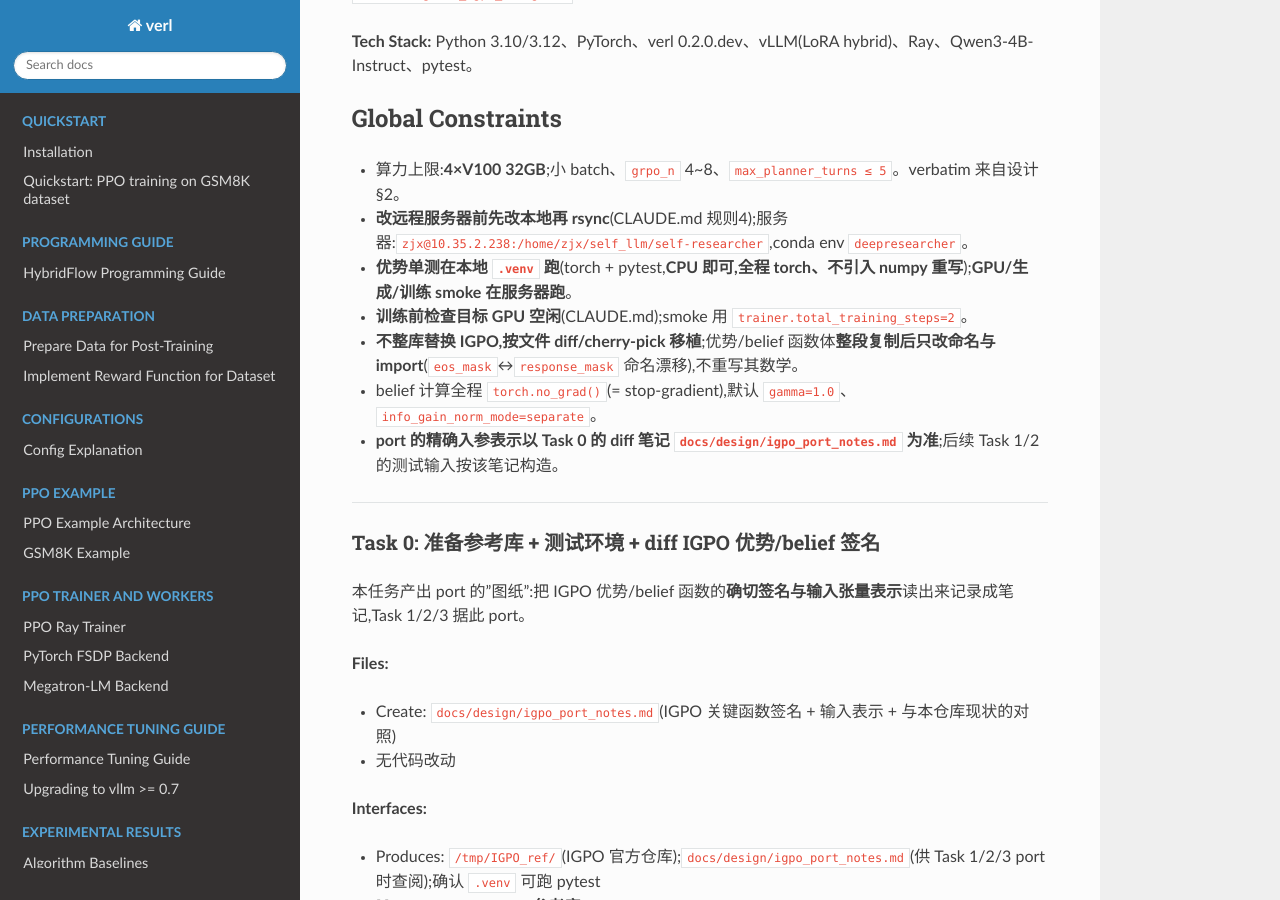
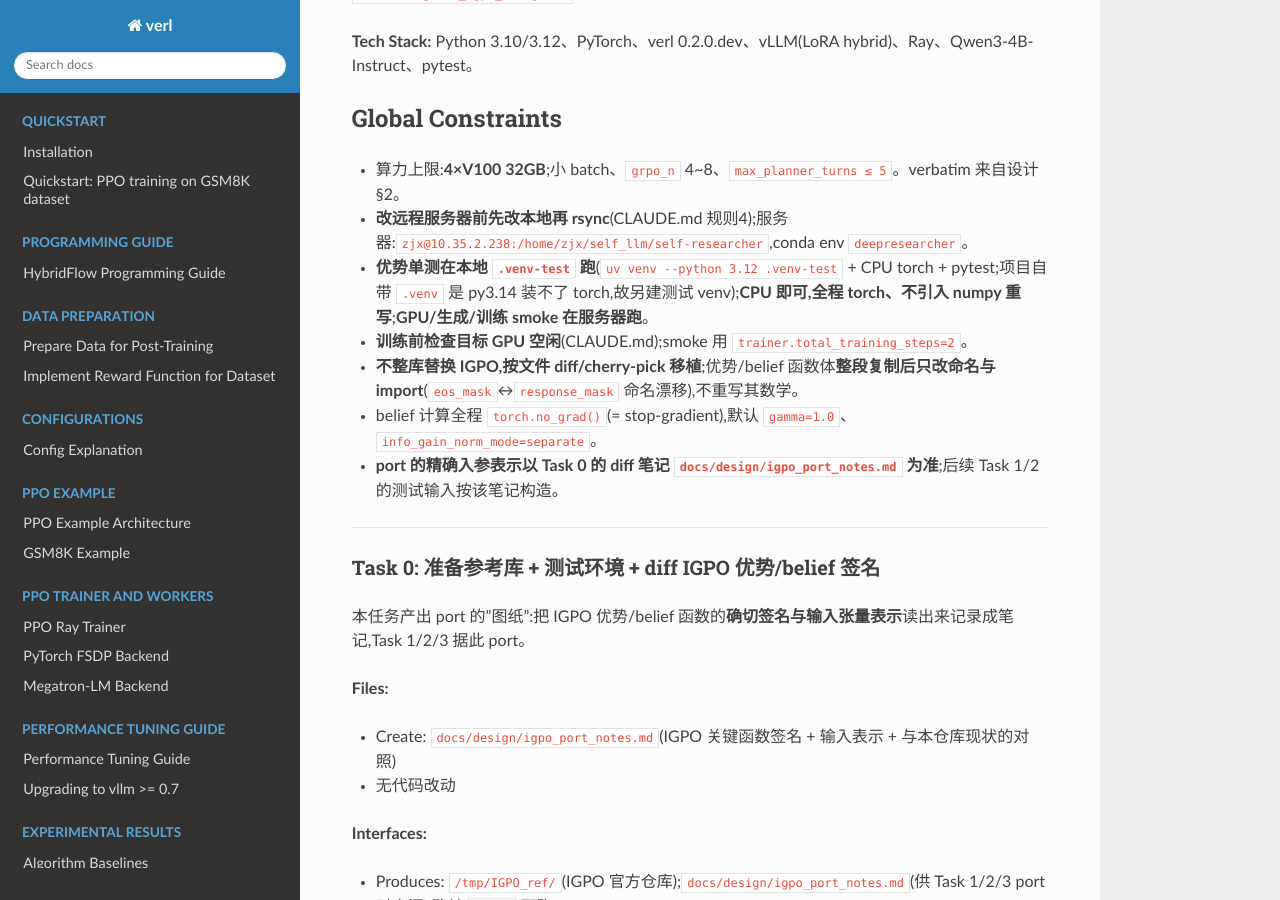
Before and after one commit to aHuaXu/self-researcher, a Sphinx documentation site: the page built from docs/superpowers/plans/2026-06-20-hi-igpo.md, in a window 1280 px wide and 900 px high, scrolled down 495 px. Built offline with Sphinx 7.4.7 and the Read the Docs theme 3.1.0, drawn with Linux system fonts in a browser that asks for light colours; some of the changed text lies outside the part shown.

Commit message:
chore(igpo): add .venv-test for local torch tests; ignore scratch dirs
Co-Authored-By: Claude Opus 4.8 <noreply@anthropic.com>

```diff
--- a/docs/superpowers/plans/2026-06-20-hi-igpo.md
+++ b/docs/superpowers/plans/2026-06-20-hi-igpo.md
@@ -12,7 +12,7 @@
 
 - 算力上限:**4×V100 32GB**;小 batch、`grpo_n` 4~8、`max_planner_turns ≤ 5`。verbatim 来自设计 §2。
 - **改远程服务器前先改本地再 rsync**(CLAUDE.md 规则4);服务器:`zjx@10.35.2.238:/home/zjx/self_llm/self-researcher`,conda env `deepresearcher`。
-- **优势单测在本地 `.venv` 跑**(torch + pytest,**CPU 即可,全程 torch、不引入 numpy 重写**);**GPU/生成/训练 smoke 在服务器跑**。
+- **优势单测在本地 `.venv-test` 跑**(`uv venv --python 3.12 .venv-test` + CPU torch + pytest;项目自带 `.venv` 是 py3.14 装不了 torch,故另建测试 venv);**CPU 即可,全程 torch、不引入 numpy 重写**;**GPU/生成/训练 smoke 在服务器跑**。
 - **训练前检查目标 GPU 空闲**(CLAUDE.md);smoke 用 `trainer.total_training_steps=2`。
 - **不整库替换 IGPO,按文件 diff/cherry-pick 移植**;优势/belief 函数体**整段复制后只改命名与 import**(`eos_mask`↔`response_mask` 命名漂移),不重写其数学。
 - belief 计算全程 `torch.no_grad()`(= stop-gradient),默认 `gamma=1.0`、`info_gain_norm_mode=separate`。
@@ -153,7 +153,7 @@ def test_port_global_separate_matches_igpo_formula():
 
 - [ ] **Step 3: Run test to verify it passes**
 
-Run: `.venv/bin/python -m pytest tests/hi_igpo/test_igpo_advantage.py -v`
+Run: `.venv-test/bin/python -m pytest tests/hi_igpo/test_igpo_advantage.py -v`
 Expected: PASS。若 FAIL,核对 port 时是否漏改命名/边界处理(以 Task 0 笔记为准修正),不要改测试期望值(它们是 IGPO 公式的真值)。
 
 - [ ] **Step 4: Commit**
@@ -227,7 +227,7 @@ def test_turn_group_singleton_falls_back_to_global():
 
 - [ ] **Step 2: Run tests to verify they fail**
 
-Run: `.venv/bin/python -m pytest tests/hi_igpo/test_igpo_advantage.py -k turn_group -v`
+Run: `.venv-test/bin/python -m pytest tests/hi_igpo/test_igpo_advantage.py -k turn_group -v`
 Expected: FAIL(当前 `ig_group_mode='turn_group'` 未实现,报 `ValueError` 或结果不符)。
 
 - [ ] **Step 3: 实现 turn_group 分支**
@@ -275,7 +275,7 @@ def _normalize_turn_rewards(r, prompt_id, turn_pos, ig_group_mode,
 
 - [ ] **Step 4: Run all advantage tests**
 
-Run: `.venv/bin/python -m pytest tests/hi_igpo/test_igpo_advantage.py -v`
+Run: `.venv-test/bin/python -m pytest tests/hi_igpo/test_igpo_advantage.py -v`
 Expected: 全部 PASS(global + turn_group + 回退)。
 
 - [ ] **Step 5: Commit**
@@ -446,7 +446,7 @@ def test_loop_stops_on_answer_and_caps_turns():
 
 - [ ] **Step 2: Run test to verify it fails**
 
-Run: `.venv/bin/python -m pytest tests/hi_igpo/test_interleaved_loop.py -v`
+Run: `.venv-test/bin/python -m pytest tests/hi_igpo/test_interleaved_loop.py -v`
 Expected: FAIL,`ModuleNotFoundError`。
 
 - [ ] **Step 3: Write minimal implementation(先实现可单测的纯循环 `run_loop_pure`)**
@@ -476,7 +476,7 @@ class InterleavedGenerationManager:
 
 - [ ] **Step 4: Run test to verify it passes**
 
-Run: `.venv/bin/python -m pytest tests/hi_igpo/test_interleaved_loop.py -v`
+Run: `.venv-test/bin/python -m pytest tests/hi_igpo/test_interleaved_loop.py -v`
 Expected: PASS。
 
 - [ ] **Step 5: 接真实 rollout(在 run_loop_pure 骨架上包真实 Planner/Executor 张量逻辑)**
@@ -520,7 +520,7 @@ def test_ig_from_beliefs_and_f1_terminal():
 
 - [ ] **Step 2: Run test to verify it fails**
 
-Run: `.venv/bin/python -m pytest tests/hi_igpo/test_planner_turn_reward.py -v`
+Run: `.venv-test/bin/python -m pytest tests/hi_igpo/test_planner_turn_reward.py -v`
 Expected: FAIL,`ImportError`。
 
 - [ ] **Step 3: Write minimal implementation(append to multi_agent.py)**
@@ -545,7 +545,7 @@ def build_planner_turn_records(beliefs, f1, traj_id, prompt_id):
 
 - [ ] **Step 4: Run test to verify it passes**
 
-Run: `.venv/bin/python -m pytest tests/hi_igpo/test_planner_turn_reward.py -v`
+Run: `.venv-test/bin/python -m pytest tests/hi_igpo/test_planner_turn_reward.py -v`
 Expected: PASS。
 
 - [ ] **Step 5: Commit**
@@ -589,7 +589,7 @@ data.train_batch_size=4 agent_grpo.n=2 actor_rollout_ref.rollout.gpu_memory_util
 
 - [ ] **Step 3: 本地静态检查 + 跑全部纯单测**
 
-Run: `.venv/bin/python -m pytest tests/hi_igpo -v`
+Run: `.venv-test/bin/python -m pytest tests/hi_igpo -v`
 Expected: 所有纯函数/优势测试 PASS。
 
 - [ ] **Step 4: rsync + 服务器 2-step smoke(Phase 2b)**
```
Also changed, not shown: 1 other file.
